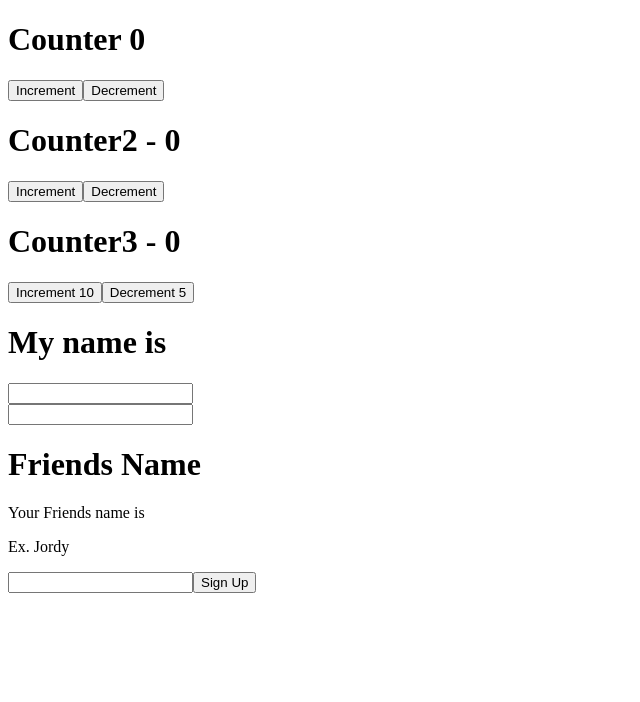
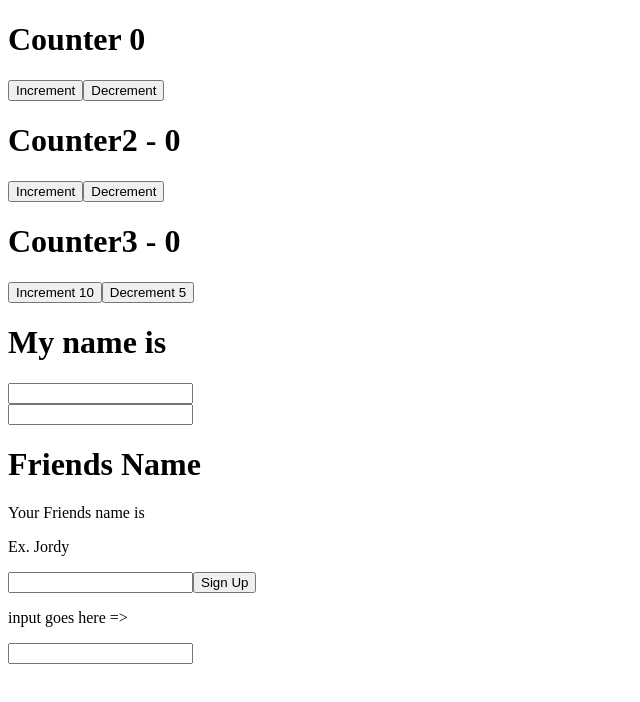
Before and after one commit to NeoGlanding/vue-event-test0, a plain HTML site: page index.html in a window 1280 px wide. Shown: the whole page, without its empty margins (0-640 px from the left). Drawn offline with nearby package versions, Linux system fonts and the light colour scheme.

Commit message:
event binding

```diff
--- a/index.html
+++ b/index.html
@@ -45,6 +45,12 @@
             <input type="text" v-on:input="friendInputChange" />
             <button>Sign Up</button>
         </form>
+
+        <!-- Two Way Binding -->
+        <div>
+            <p>input goes here => {{ twoWayText }}</p>
+            <input v-model="twoWayText" type="text"/>
+        </div>
     </div>
 
 
--- a/index.js
+++ b/index.js
@@ -6,7 +6,8 @@ const app = Vue.createApp({
             counter3: 0,
             name: '',
             friendName: 'Jordy',
-            confirmedFriendName: ''
+            confirmedFriendName: '',
+            twoWayText: '',
         }
     },
     methods: {
```
